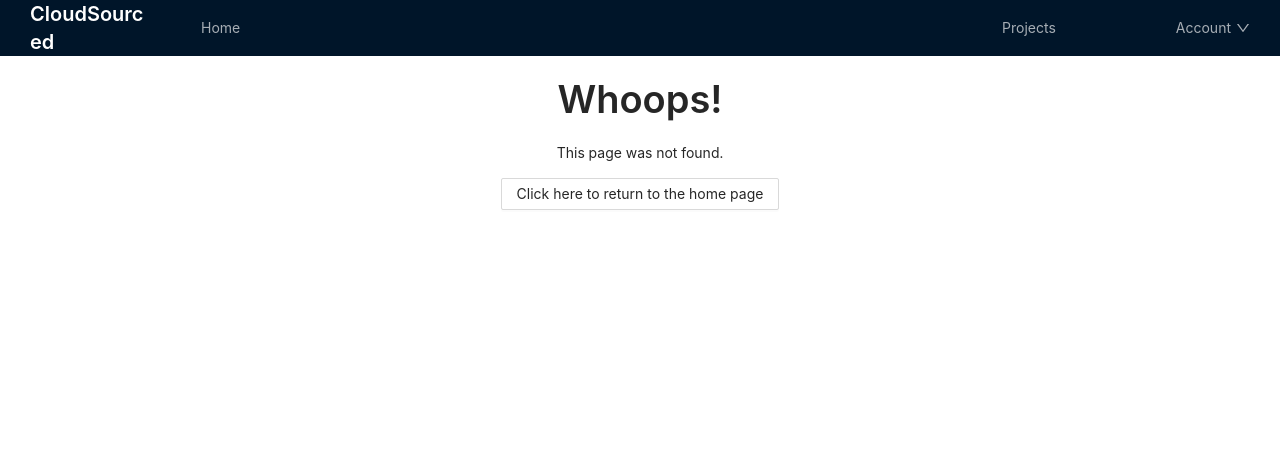
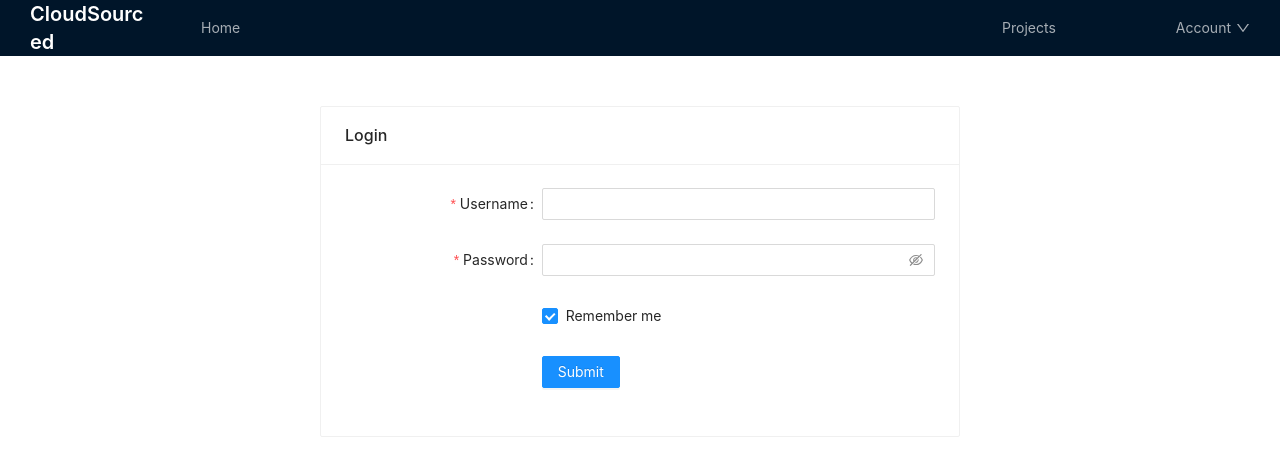
Before and after one commit to Z-Farook/Cloudsourced, a React (Create React App) app in the folder frontend/: page /auth/login in a window 1280 px wide. Before the commit this address had no page. Shown: the top 476 px of the page. Built offline with nearby package versions, Linux system fonts and the light colour scheme.

Commit message:
Hoppakee

```diff
--- a/frontend/src/components/layout/Header/index.tsx
+++ b/frontend/src/components/layout/Header/index.tsx
@@ -78,10 +78,10 @@ const Header: React.FC<IProps> = (props) => {
             </span>
           }
         >
-          <Menu.Item onClick={() => props.history.push("/account/login")}>
+          <Menu.Item onClick={() => props.history.push("/auth/login")}>
             Login
           </Menu.Item>
-          <Menu.Item onClick={() => props.history.push("/account/register")}>
+          <Menu.Item onClick={() => props.history.push("/auth/register")}>
             Register
           </Menu.Item>
         </Menu.SubMenu>
--- /dev/null
+++ b/frontend/src/pages/auth/LoginPage/index.tsx
@@ -0,0 +1,72 @@
+import React from "react";
+import { RouteComponentProps } from "react-router";
+import DefaultLayout from "../../../components/layout/DefaultLayout";
+import { Form, Input, Button, Checkbox, Card, Row, Col } from "antd";
+
+const layout = {
+  labelCol: { span: 8 },
+  wrapperCol: { span: 16 },
+};
+const tailLayout = {
+  wrapperCol: { offset: 8, span: 16 },
+};
+
+interface IProps extends RouteComponentProps {}
+
+const LoginPage: React.FC<IProps> = (props) => {
+  return (
+    <DefaultLayout>
+      <Row style={{ marginTop: 50 }}>
+        <Col xs={6} />
+        <Col xs={12}>
+          <Card title="Login">
+            <Form
+              {...layout}
+              name="basic"
+              initialValues={{ remember: true }}
+              onFinish={() => {}}
+              onFinishFailed={() => {}}
+            >
+              <Form.Item
+                label="Username"
+                name="username"
+                rules={[
+                  { required: true, message: "Please input your username" },
+                ]}
+              >
+                <Input />
+              </Form.Item>
+
+              <Form.Item
+                label="Password"
+                name="password"
+                rules={[
+                  { required: true, message: "Please input your password" },
+                ]}
+              >
+                <Input.Password />
+              </Form.Item>
+
+              <Form.Item
+                {...tailLayout}
+                name="remember"
+                valuePropName="checked"
+              >
+                <Checkbox>Remember me</Checkbox>
+              </Form.Item>
+
+              <Form.Item {...tailLayout}>
+                <Button type="primary" htmlType="submit">
+                  Submit
+                </Button>
+              </Form.Item>
+            </Form>
+          </Card>
+        </Col>
+        <Col xs={6} />
+      </Row>
+    </DefaultLayout>
+  );
+};
+
+export default LoginPage;
--- /dev/null
+++ b/frontend/src/pages/auth/RegisterPage/index.tsx
@@ -0,0 +1,10 @@
+import React from "react";
+import { RouteComponentProps } from "react-router";
+
+interface IProps extends RouteComponentProps {}
+
+const RegisterPage: React.FC<IProps> = (props) => {
+  return <>Register</>;
+};
+
+export default RegisterPage;
--- a/frontend/src/routing/MainRouter.tsx
+++ b/frontend/src/routing/MainRouter.tsx
@@ -13,6 +13,8 @@ import FeaturePage from "../pages/ProjectPage/FeaturePage";
 
 import AccountPage from "../pages/Account";
 import CreateProjectPage from "../pages/CreateProjectPage";
+import LoginPage from "../pages/auth/LoginPage";
+import RegisterPage from "../pages/auth/RegisterPage";
 
 interface IProps {}
 
@@ -24,6 +26,8 @@ const MainRouter: React.FC<IProps> = (props) => {
         <Route exact path="/home" component={HomePage} />
         <Route exact path="/projects" component={ProjectPage} />
         <Route exact path="/account" component={AccountPage} />
+        <Route exact path="/auth/login" component={LoginPage} />
+        <Route exact path="/auth/register" component={RegisterPage} />
         <Route
           exact
           path="/user/project/create"
```
